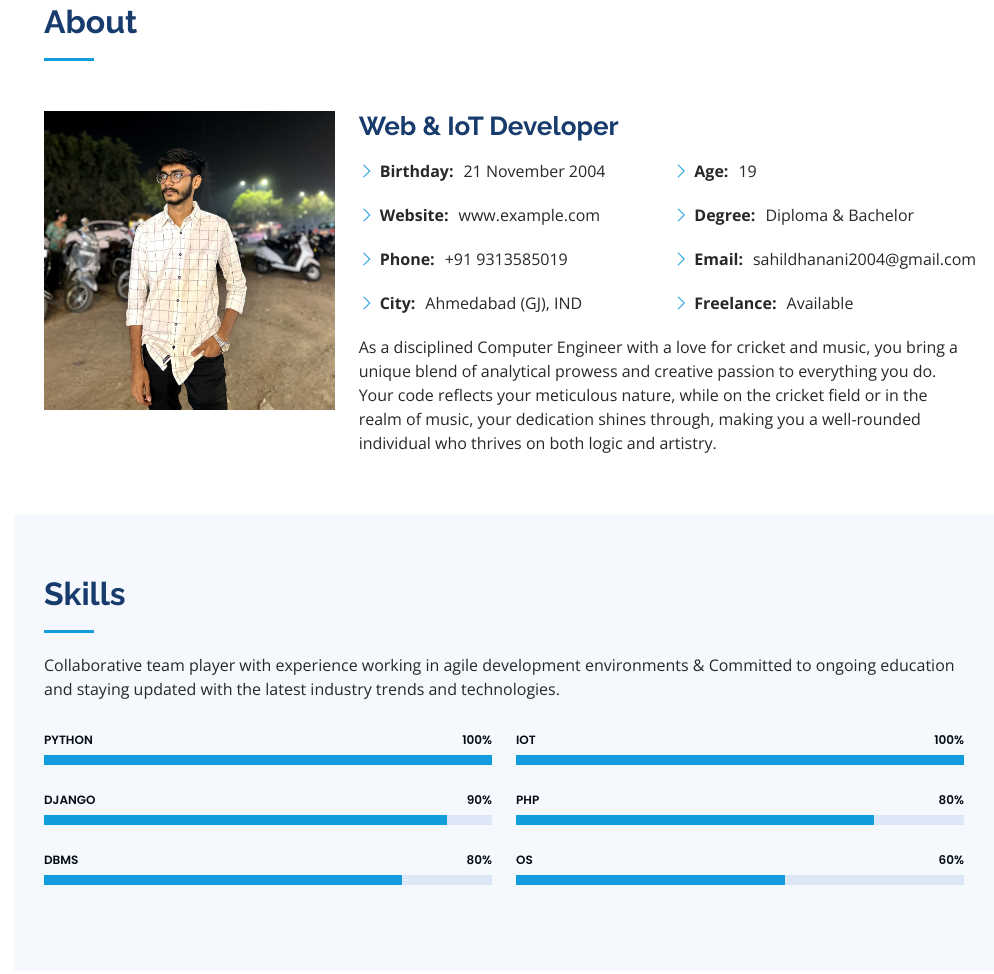
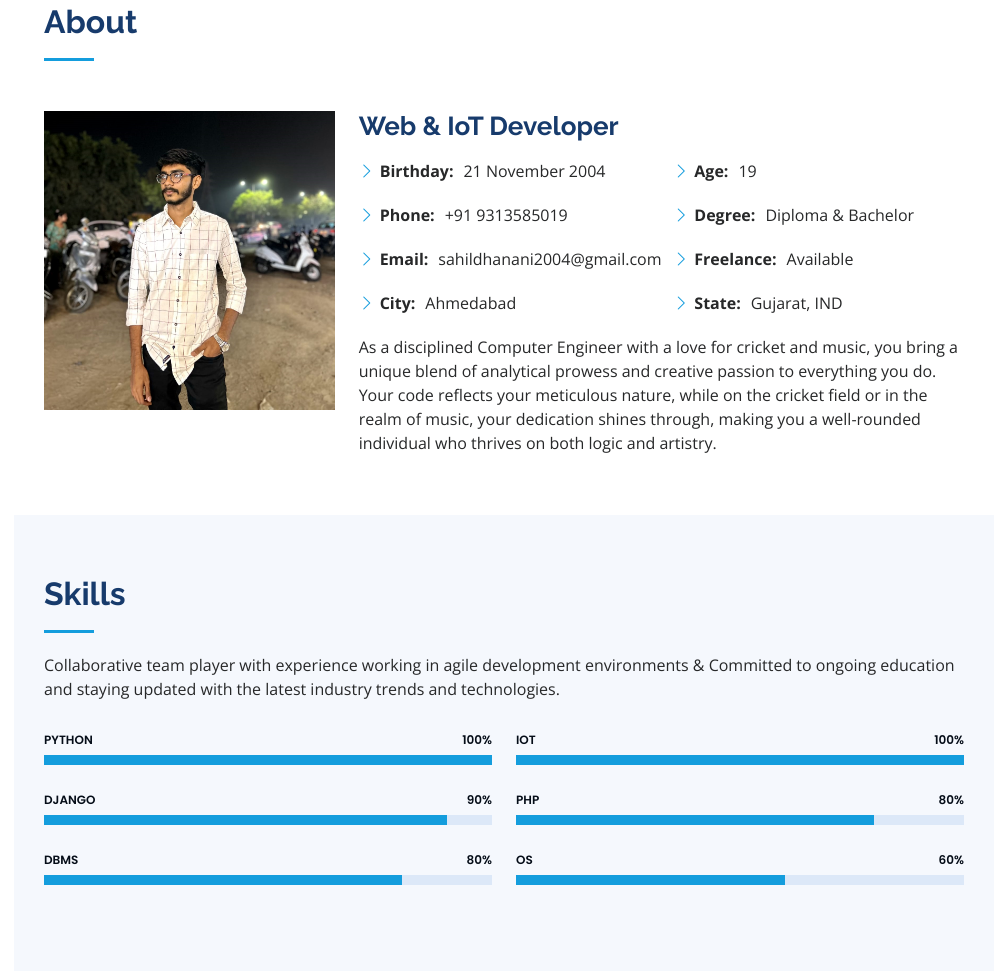
Before and after one commit to sahildhanani21/Portfolio, a plain HTML site: page index.html in a window 1280 px wide. Shown: the part 857-1831 px from the top of the page, without its empty margins (286-1280 px from the left). Drawn offline with nearby package versions, Linux system fonts and the light colour scheme.

Commit message:
Update index.html

```diff
--- a/index.html
+++ b/index.html
@@ -102,17 +102,17 @@
             <div class="col-lg-6">
               <ul>
                 <li><i class="bi bi-chevron-right"></i> <strong>Birthday:</strong> <span>21 November 2004</span></li>
-                <li><i class="bi bi-chevron-right"></i> <strong>Website:</strong> <span>www.example.com</span></li>
                 <li><i class="bi bi-chevron-right"></i> <strong>Phone:</strong> <span>+91 9313585019</span></li>
-                <li><i class="bi bi-chevron-right"></i> <strong>City:</strong> <span>Ahmedabad (GJ), IND</span></li>
+                <li><i class="bi bi-chevron-right"></i> <strong>Email:</strong> <span>sahildhanani2004@gmail.com</span></li>
+                <li><i class="bi bi-chevron-right"></i> <strong>City:</strong> <span>Ahmedabad</span></li>
               </ul>
             </div>
             <div class="col-lg-6">
-              <ul>
+             <ul>
                 <li><i class="bi bi-chevron-right"></i> <strong>Age:</strong> <span>19</span></li>
                 <li><i class="bi bi-chevron-right"></i> <strong>Degree:</strong> <span>Diploma & Bachelor </span></li>
-                <li><i class="bi bi-chevron-right"></i> <strong>Email:</strong> <span>sahildhanani2004@gmail.com</span></li>
                 <li><i class="bi bi-chevron-right"></i> <strong>Freelance:</strong> <span>Available</span></li>
+                <li><i class="bi bi-chevron-right"></i> <strong>State:</strong> <span>Gujarat, IND</span></li>
               </ul>
             </div>
           </div>
```
